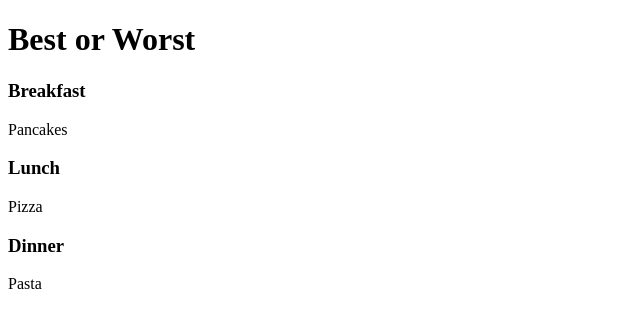
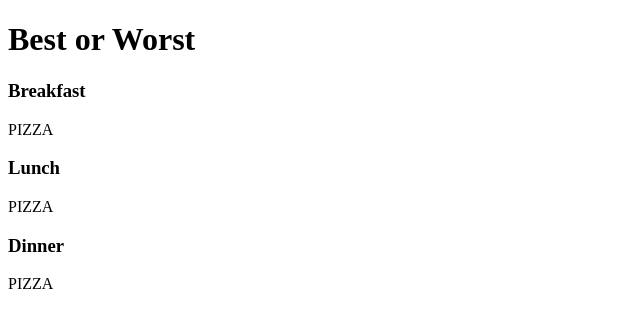
Before and after one commit to michshi/git-foods, a plain HTML site: page index.html in a window 1280 px wide. Shown: the full height of the page, 0-640 px from the left. Drawn offline with Linux system fonts and the light colour scheme.

Commit message:
all pizza

```diff
--- a/index.html
+++ b/index.html
@@ -8,13 +8,13 @@
     <h1>Best or Worst</h1>
 
     <h3>Breakfast</h3>
-    <p>Pancakes</p>
+    <p>PIZZA</p>
 
     <h3>Lunch</h3>
-    <p>Pizza</p>
+    <p>PIZZA</p>
 
     <h3>Dinner</h3>
-    <p>Pasta</p>
+    <p>PIZZA</p>
 
   </body>
 </html>
```
